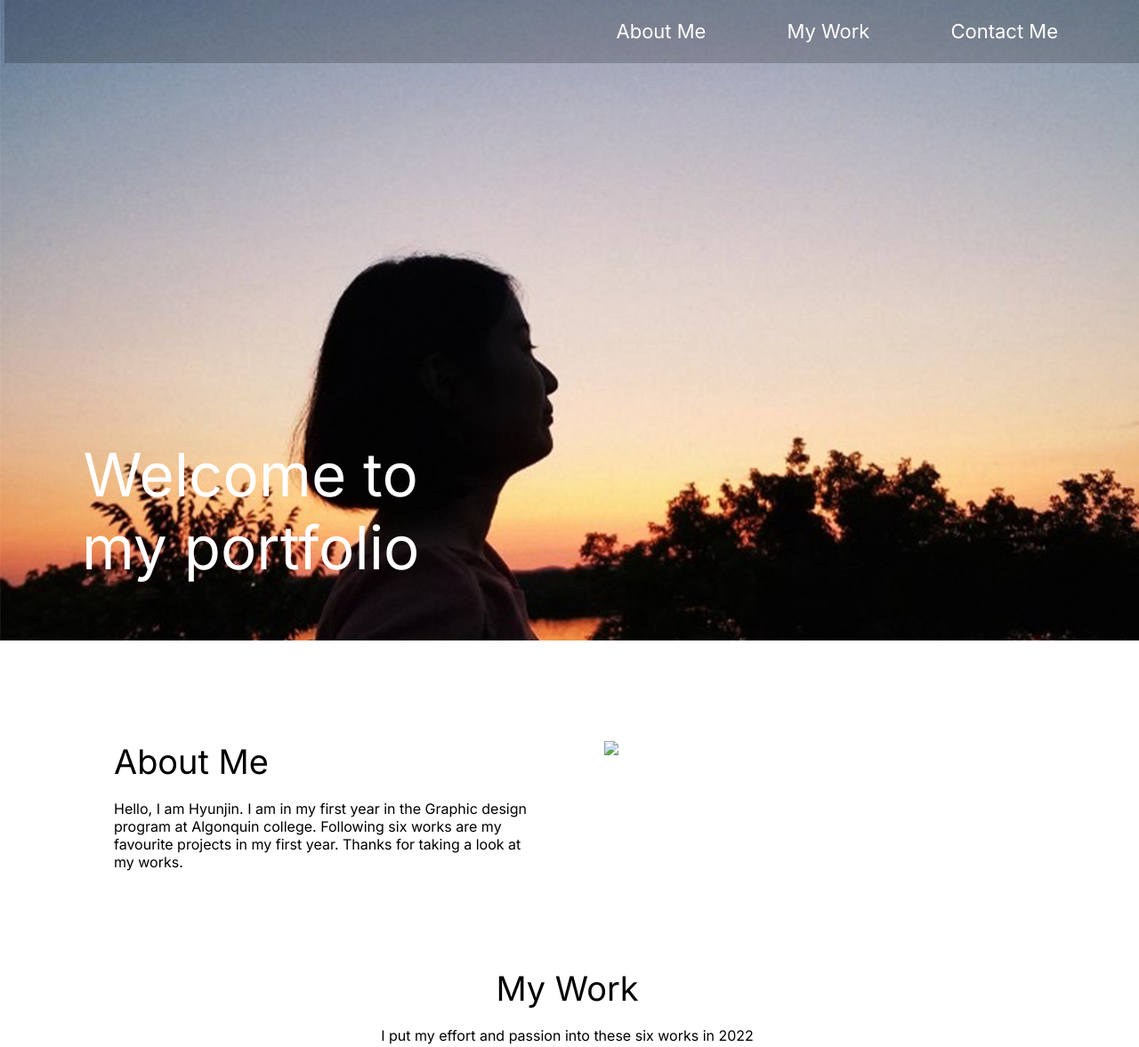
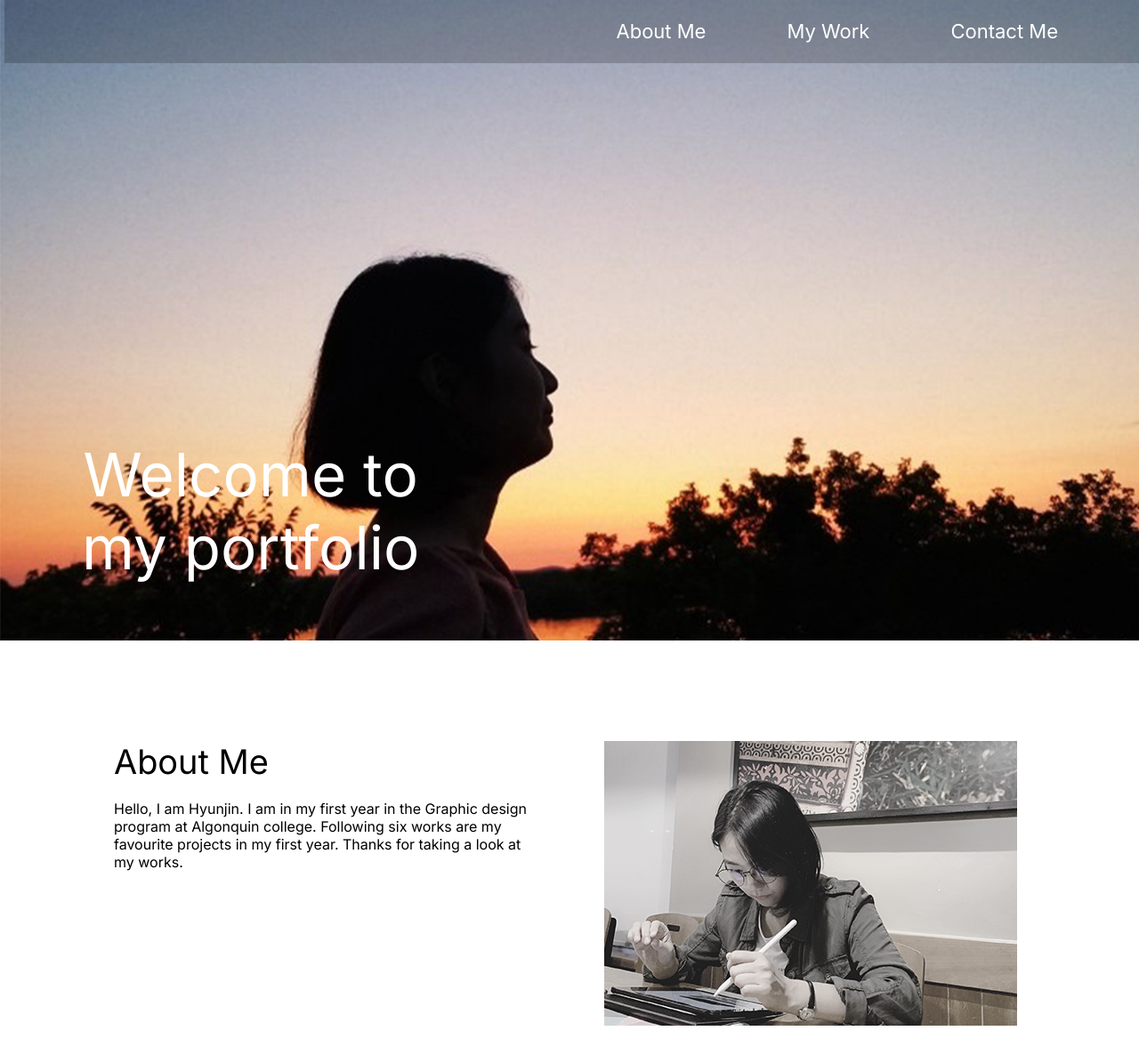
Before and after one commit to Jean0208/portfolio-page, a plain HTML site: page index.html in a window 1280 px wide. Shown: the top 1177 px of the page at 89% size. Drawn offline with Linux system fonts and the light colour scheme.

Commit message:
Change image name and update src

```diff
--- a/index.html
+++ b/index.html
@@ -27,7 +27,7 @@
         <p>Hello, I am Hyunjin. I am in my first year in the Graphic design program at Algonquin college. Following six works are my favourite projects in my first year. Thanks for taking a look at my works. </p>
       </article>
       <article calss="about-me-image">
-        <img src="images/aboutme2.png">
+        <img src="images/aboutme.png">
       </article>
     </section>
 
```
Also changed, not shown: 1 other file.
